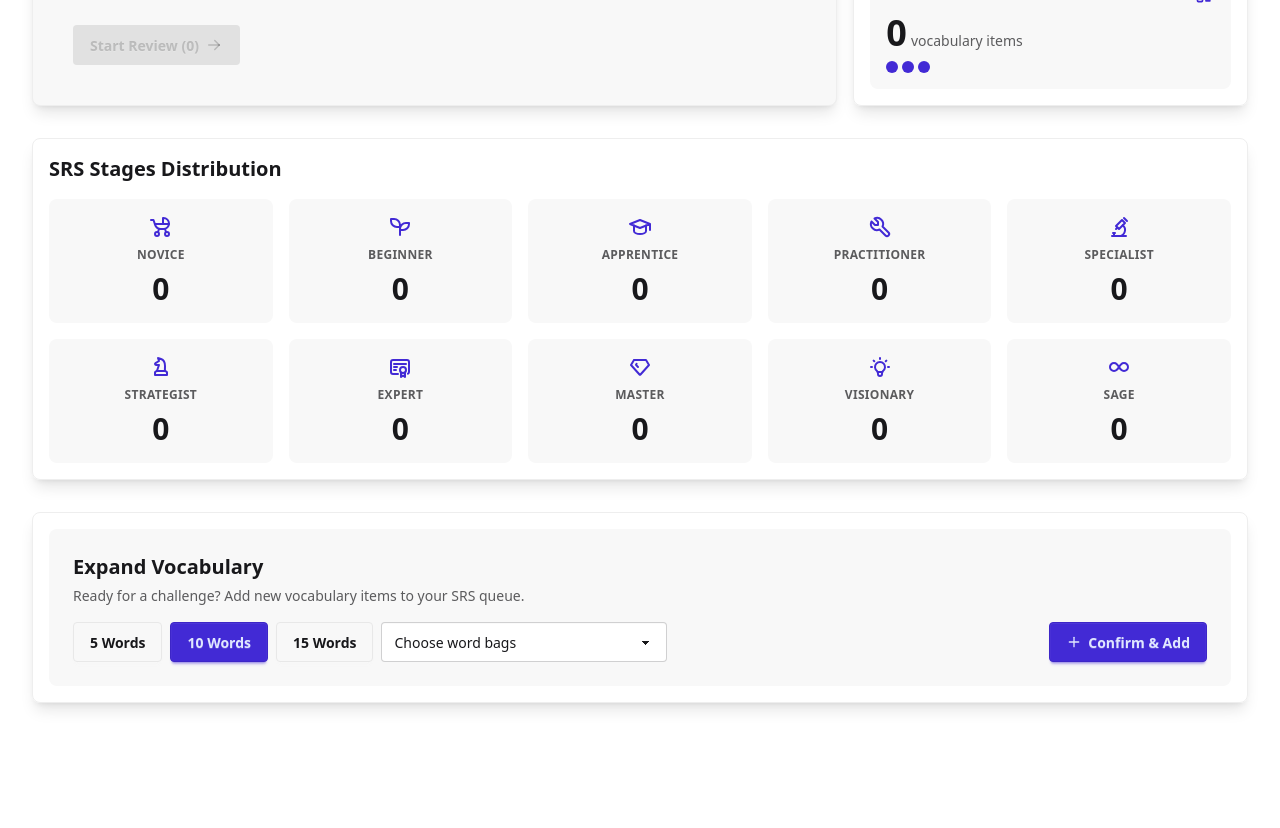
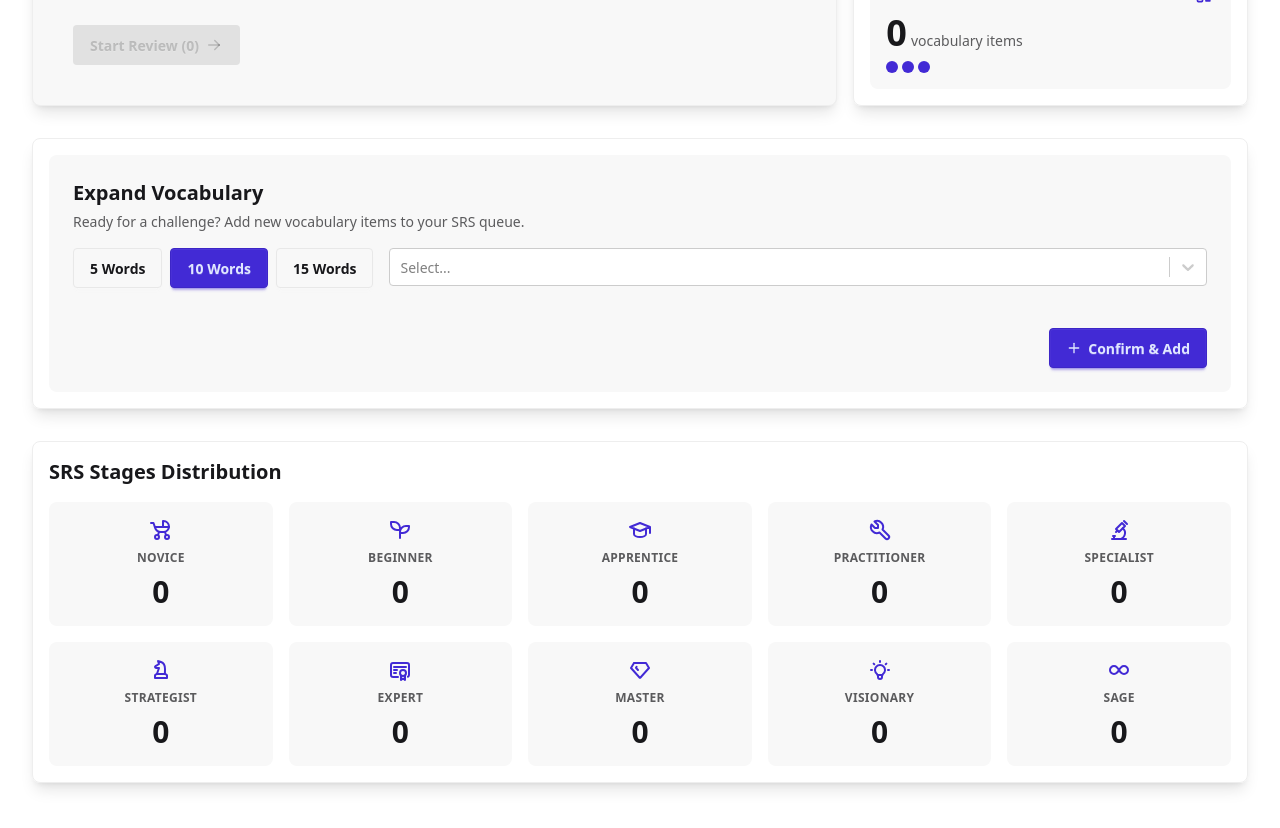
Before and after one commit to M1loseph/japanese-flashcards, a React (Vite) app: page /srs in a window 1280 px wide. Shown: the part 340-1168 px from the top of the page. Before the commit the page ends 1107 px from the top, so only its background shows below. Built offline with nearby package versions, Linux system fonts and the light colour scheme.

Commit message:
use multipicker for picking words bags

```diff
--- a/package.json
+++ b/package.json
@@ -22,6 +22,7 @@
     "react": "^19.2.5",
     "react-dom": "^19.2.5",
     "react-router-dom": "^7.14.2",
+    "react-select": "^5.10.2",
     "wanakana": "^5.3.1",
     "zod": "^4.4.1"
   },
--- a/src/pages/SpacedRepetitionSystem/SpacedRepetitionSystem.tsx
+++ b/src/pages/SpacedRepetitionSystem/SpacedRepetitionSystem.tsx
@@ -1,6 +1,7 @@
 import { IconArrowRight, IconBolt, IconFlame, IconListDetails, IconPlus } from '@tabler/icons-react';
 import { useState, type FC } from 'react';
 import { useNavigate } from 'react-router-dom';
+import Select, { type MultiValue } from 'react-select';
 import { ExistingGameAlert } from '../../components/ExistingGameAlert';
 import { availableWordBags } from '../../japanese';
 import { useGameContext } from '../../services/GameContext';
@@ -29,7 +30,7 @@ export const SpacedRepetitionSystemPage: FC = () => {
     const { mutateAsync: addNewRandomWords } = useAddNewRandomWords();
     const [selectedWordCount, setSelectedWordCount] = useState<WordCountOption>(10);
     const { currentStreak } = useStreak();
-    const [selectedWordBag, setSelectedWordBag] = useState<string | undefined>();
+    const [selectedWordBags, setSelectedWordBags] = useState<string[]>([]);
 
     const handleWordCountSelect = (count: WordCountOption) => {
         setSelectedWordCount(count);
@@ -57,7 +58,7 @@ export const SpacedRepetitionSystemPage: FC = () => {
     };
 
     const handleConfirmAdd = async () => {
-        const wordBags = selectedWordBag ? [selectedWordBag] : undefined;
+        const wordBags = selectedWordBags.length > 0 ? selectedWordBags : undefined;
         await addNewRandomWords({ count: selectedWordCount, preferredWordBags: wordBags });
     };
 
@@ -68,8 +69,8 @@ export const SpacedRepetitionSystemPage: FC = () => {
         }
     };
 
-    const handleWordBagSelect = (e: React.ChangeEvent<HTMLSelectElement>) => {
-        setSelectedWordBag(e.currentTarget.value);
+    const handleWordBagSelect = (selectedOptions: MultiValue<{ value: string; label: string }>) => {
+        setSelectedWordBags(selectedOptions.map((option) => option.value));
     };
 
     const numberOfWordsToReview = wordsToReview ? wordsToReview.length : 0;
@@ -155,6 +156,54 @@ export const SpacedRepetitionSystemPage: FC = () => {
                 </div>
             </section>
 
+            <section aria-label="Expand vocabulary" className="mb-8 border border-base-300 rounded-lg shadow-lg p-4">
+                <div className="card bg-base-200">
+                    <div className="card-body p-6 gap-4">
+                        <div>
+                            <h2 className="text-xl font-bold">Expand Vocabulary</h2>
+                            <p className="text-base-content/70 mt-1">
+                                {disableAddButton
+                                    ? 'You have new words waiting in first stage. Review them before adding more to keep your learning focused.'
+                                    : 'Ready for a challenge? Add new vocabulary items to your SRS queue.'}
+                            </p>
+                        </div>
+                        <div className="flex flex-col lg:flex-row justify-between w-full gap-4">
+                            <div className="flex items-center gap-2">
+                                {WORD_COUNT_OPTIONS.map((count) => (
+                                    <button
+                                        key={count}
+                                        disabled={disableAddButton}
+                                        className={`btn ${selectedWordCount === count ? 'btn-primary' : ''}`}
+                                        onClick={() => handleWordCountSelect(count)}
+                                        onKeyDown={(e) => handleWordCountKeyDown(e, count)}
+                                        aria-pressed={selectedWordCount === count}
+                                        aria-label={`Select ${count} words`}
+                                    >
+                                        {count} Words
+                                    </button>
+                                ))}
+                            </div>
+                            <Select
+                                className="flex-1"
+                                isMulti={true}
+                                onChange={handleWordBagSelect}
+                                options={availableWordBags.map((bag) => ({ value: bag.id, label: bag.name }))}
+                            />
+                        </div>
+                        <button
+                            className="btn btn-primary mt-6 lg:max-w-md lg:self-end"
+                            onClick={handleConfirmAdd}
+                            onKeyDown={handleConfirmAddKeyDown}
+                            disabled={disableAddButton}
+                            aria-label={`Confirm and add ${selectedWordCount} words to SRS queue`}
+                        >
+                            <IconPlus size={16} aria-hidden="true" />
+                            Confirm &amp; Add
+                        </button>
+                    </div>
+                </div>
+            </section>
+
             <section
                 aria-label="SRS stages distribution"
                 className="mb-8 border border-base-300 rounded-lg shadow-lg p-4"
@@ -174,61 +223,6 @@ export const SpacedRepetitionSystemPage: FC = () => {
                     ))}
                 </div>
             </section>
-
-            <section aria-label="Expand vocabulary" className="mb-8 border border-base-300 rounded-lg shadow-lg p-4">
-                <div className="card bg-base-200">
-                    <div className="card-body p-6 gap-4">
-                        <div>
-                            <h2 className="text-xl font-bold">Expand Vocabulary</h2>
-                            <p className="text-base-content/70 mt-1">
-                                {disableAddButton
-                                    ? 'You have new words waiting in first stage. Review them before adding more to keep your learning focused.'
-                                    : 'Ready for a challenge? Add new vocabulary items to your SRS queue.'}
-                            </p>
-                        </div>
-                        <div className="flex flex-col md:flex-row justify-between w-full">
-                            <div className="flex items-center gap-2">
-                                {WORD_COUNT_OPTIONS.map((count) => (
-                                    <button
-                                        key={count}
-                                        disabled={disableAddButton}
-                                        className={`btn ${selectedWordCount === count ? 'btn-primary' : ''}`}
-                                        onClick={() => handleWordCountSelect(count)}
-                                        onKeyDown={(e) => handleWordCountKeyDown(e, count)}
-                                        aria-pressed={selectedWordCount === count}
-                                        aria-label={`Select ${count} words`}
-                                    >
-                                        {count} Words
-                                    </button>
-                                ))}
-                                <select value={selectedWordBag} onChange={handleWordBagSelect} className="select">
-                                    <option disabled selected>
-                                        Select word bag
-                                    </option>
-                                    <option disabled selected>
-                                        Choose word bags
-                                    </option>
-                                    {availableWordBags.map((bag) => (
-                                        <option key={bag.id} value={bag.id}>
-                                            {bag.name}
-                                        </option>
-                                    ))}
-                                </select>
-                            </div>
-                            <button
-                                className="btn btn-primary mt-6 md:mt-0"
-                                onClick={handleConfirmAdd}
-                                onKeyDown={handleConfirmAddKeyDown}
-                                disabled={disableAddButton}
-                                aria-label={`Confirm and add ${selectedWordCount} words to SRS queue`}
-                            >
-                                <IconPlus size={16} aria-hidden="true" />
-                                Confirm &amp; Add
-                            </button>
-                        </div>
-                    </div>
-                </div>
-            </section>
         </ScrollablePage>
     );
 };
```
Also changed, not shown: 1 other file (tests, documents, lock files or other folders).
